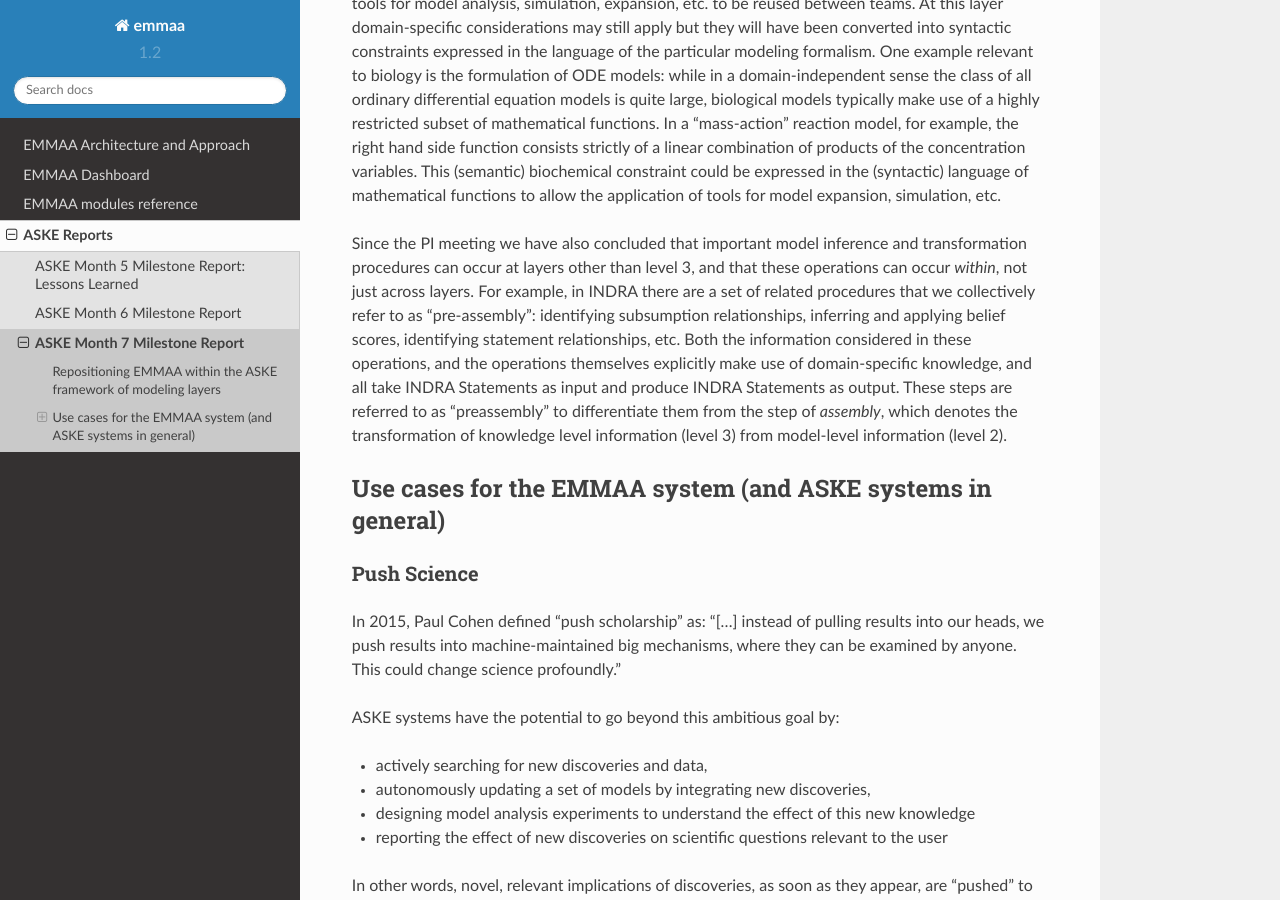
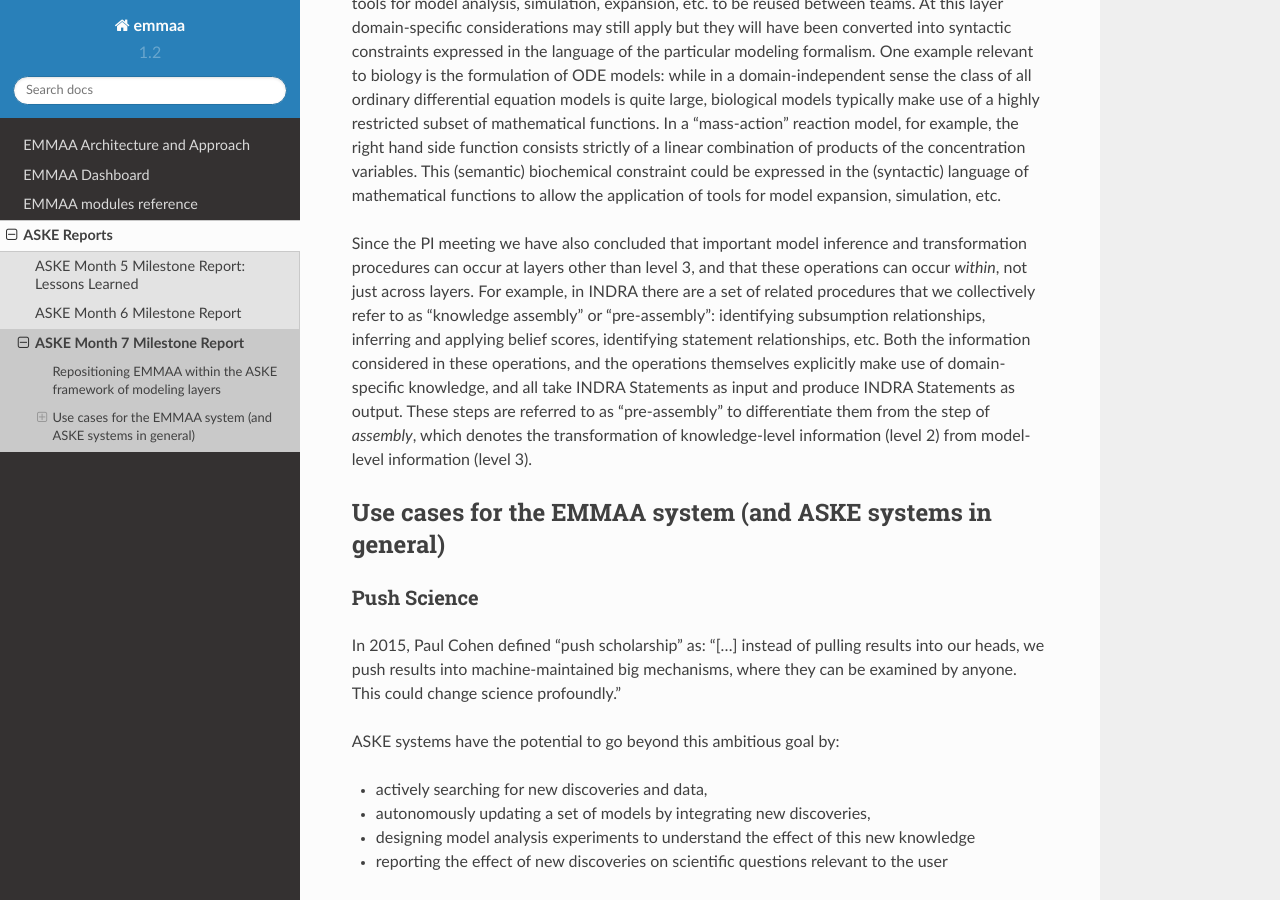
Before and after one commit to gyorilab/emmaa, a Sphinx documentation site: the page built from doc/reports/month7_report.rst, in a window 1280 px wide and 900 px high, scrolled down 1060 px. Built offline with Sphinx 7.4.7 and the Read the Docs theme 2.0.0, drawn with Linux system fonts in a browser that asks for light colours.

Commit message:
Fixes in last paragraph

```diff
--- a/doc/reports/month7_report.rst
+++ b/doc/reports/month7_report.rst
@@ -48,14 +48,14 @@ Since the PI meeting we have also concluded that important model inference and
 transformation procedures can occur at layers other than level 3, and that
 these operations can occur *within*, not just across layers. For example, in
 INDRA there are a set of related procedures that we collectively refer to as
-"pre-assembly": identifying subsumption relationships, inferring and applying
-belief scores, identifying statement relationships, etc. Both the information
-considered in these operations, and the operations themselves explicitly make
-use of domain-specific knowledge, and all take INDRA Statements as input and
-produce INDRA Statements as output. These steps are referred to as
-"preassembly" to differentiate them from the step of *assembly*, which denotes
-the transformation of knowledge level information (level 3) from model-level
-information (level 2).
+"knowledge assembly" or "pre-assembly": identifying subsumption relationships,
+inferring and applying belief scores, identifying statement relationships, etc.
+Both the information considered in these operations, and the operations
+themselves explicitly make use of domain-specific knowledge, and all take INDRA
+Statements as input and produce INDRA Statements as output. These steps are
+referred to as "pre-assembly" to differentiate them from the step of
+*assembly*, which denotes the transformation of knowledge-level information
+(level 2) from model-level information (level 3).
 
 
 Use cases for the EMMAA system (and ASKE systems in general)
```
